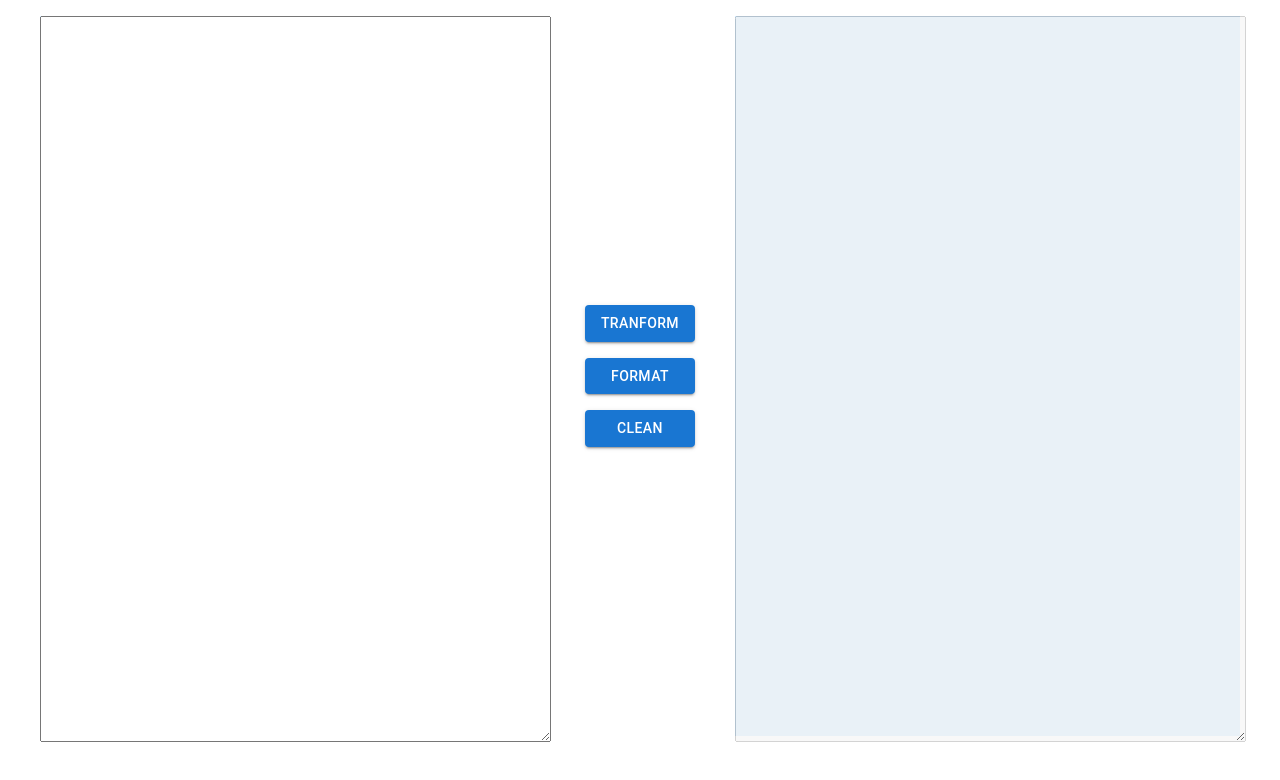
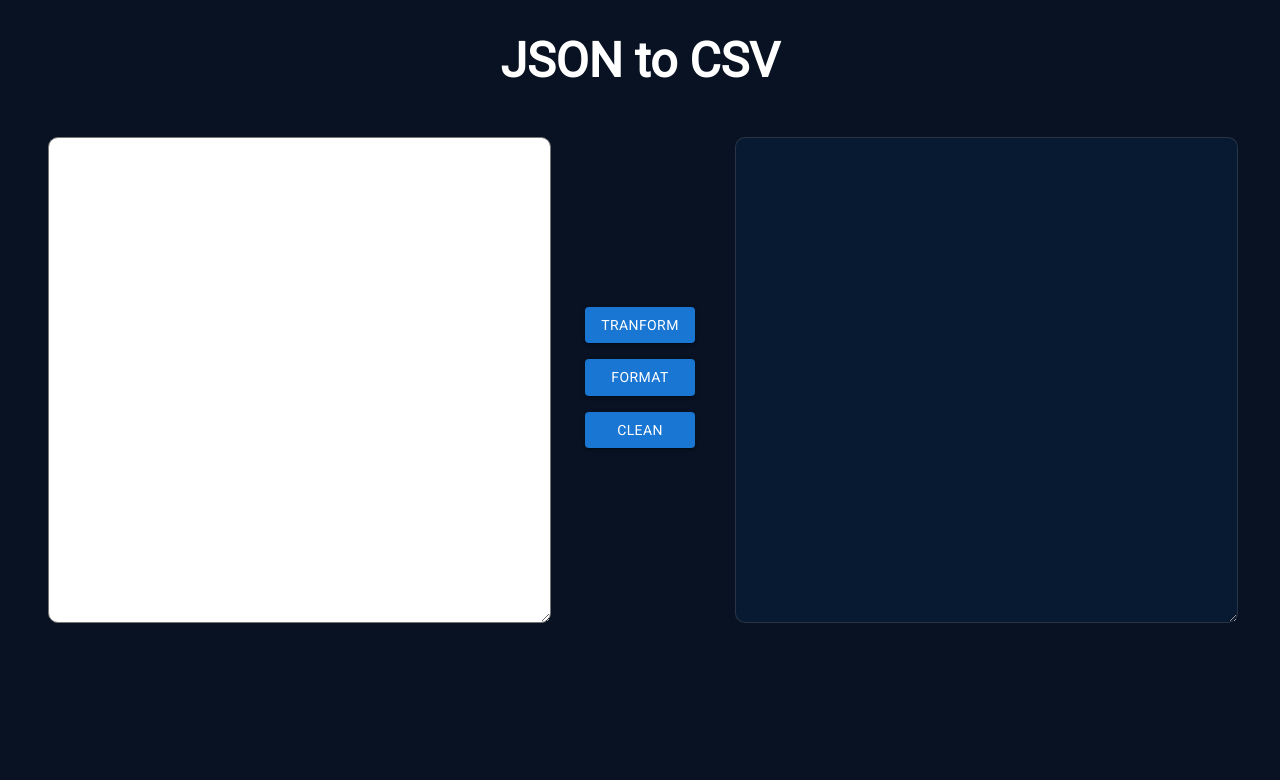
Before and after one commit to GildaRivera/jsontocsv, a React (Create React App) app: page / in a window 1280 px wide. Shown: the top 780 px of the page. Built offline with nearby package versions, Linux system fonts and the light colour scheme.

Commit message:
feat: changing styles

```diff
--- a/public/index.html
+++ b/public/index.html
@@ -24,6 +24,9 @@
       work correctly both with client-side routing and a non-root public URL.
       Learn how to configure a non-root public URL by running `npm run build`.
     -->
+    <link rel="preconnect" href="https://fonts.googleapis.com">
+<link rel="preconnect" href="https://fonts.gstatic.com" crossorigin>
+<link href="https://fonts.googleapis.com/css2?family=Roboto:ital,wght@0,400;1,300&display=swap" rel="stylesheet">
     <title>React App</title>
   </head>
   <body>
--- a/src/App.js
+++ b/src/App.js
@@ -2,14 +2,15 @@ import logo from "./logo.svg";
 import "./App.css";
 import { Button, Container, TextField } from "@mui/material";
 import { Box } from "@mui/system";
-import { useState } from "react";
+import { useRef, useState } from "react";
 
 function App() {
   const [csv, setCSV] = useState([]);
-  const [jsonA, setJsonA] = useState()
+  const [jsonA, setJsonA] = useState();
+  const jsonInput = useRef();
+  const csvInput = useRef();
   const handleConvet = (arr) => {
     const array = [Object.keys(arr[0])].concat(arr);
-
     return array
       .map((it) => {
         return Object.values(it).toString();
@@ -19,23 +20,41 @@ function App() {
   const convert = () => {
     setCSV(handleConvet(jsonA));
   };
-  const handleChange = (e)=>{
- console.log( JSON.parse(e.target.value), )
-    //  Array.from(e.target.value)
-setJsonA(JSON.parse(e.target.value))
-  }
+  const handleChange = (e) => {
+    try {
+      setJsonA(JSON.parse(e.target.value));
+    } catch (e) {}
+  };
+  const handleClean = () => {
+    jsonInput.current.value = "";
+    csvInput.current.value = "";
+    setCSV();
+    setJsonA();
+    //setFormat();
+  };
+  const handleFormat = (e) => {
+    //setFormat(JSON.stringify(jsonA, null, 2));
+    jsonInput.current.value = JSON.stringify(jsonA, null, 2);
+  };
   return (
+    <>
+    <h1 class="title is-size-1" style={{textAlign:"center", color:"white"}}>JSON to CSV</h1>
+
     <div style={{ display: "flex" }}>
-      <Container maxWidth="sm" sx={{ height: "90vh", margin: "2vh" }}>
+      <Container maxWidth="sm" sx={{ height: "60vh", margin: "2vh" }}>
         <Box
           sx={{
-            bgcolor: "#cfe8fc",
+
             height: "100vh",
             position: "relative",
             height: "100%",
           }}
         >
-          <textarea onChange={handleChange} style={{"height":"100%", "width":"100%"}}/>
+          <textarea
+            onChange={handleChange}
+            ref={jsonInput}
+            style={{ height: "100%", width: "100%", borderRadius:"10px", backgroundColor:"#white",color:"#1976d2", fontSize:"larger" }}
+          />
         </Box>
       </Container>
       <div
@@ -49,24 +68,35 @@ setJsonA(JSON.parse(e.target.value))
         <Button variant="contained" sx={{ margin: "2vh 0" }} onClick={convert}>
           Tranform
         </Button>
-        <Button variant="contained">Format</Button>
-        <Button variant="contained" sx={{ margin: "2vh 0" }}>
+        <Button variant="contained" onClick={handleFormat} sx={{   }}>
+          Format
+        </Button>
+        <Button
+          variant="contained"
+          sx={{ margin: "2vh 0" }}
+          onClick={handleClean}
+        >
           Clean
         </Button>
       </div>
-      <Container maxWidth="sm" sx={{ height: "90vh", margin: "2vh" }}>
+      <Container maxWidth="sm" sx={{ height: "60vh", margin: "2vh" }}>
         <Box
           sx={{
-            bgcolor: "#cfe8fc",
+
             height: "100vh",
             position: "relative",
             height: "100%",
           }}
         >
-          <textarea value={csv} disabled style={{"height":"100%", "width":"100%"}}/>
+          <textarea
+            value={csv}
+            ref={csvInput}
+            disabled
+            style={{ height: "100%", width: "100%",borderRadius:"10px", backgroundColor:"rgb(0 142 255 / 7%)", color:"#1976d2", fontSize:"larger" }}
+          />
         </Box>
       </Container>
-    </div>
+    </div>    </>
   );
 }
 
--- a/src/index.css
+++ b/src/index.css
@@ -1,13 +1,8 @@
-body {
-  margin: 0;
-  font-family: -apple-system, BlinkMacSystemFont, 'Segoe UI', 'Roboto', 'Oxygen',
-    'Ubuntu', 'Cantarell', 'Fira Sans', 'Droid Sans', 'Helvetica Neue',
-    sans-serif;
-  -webkit-font-smoothing: antialiased;
-  -moz-osx-font-smoothing: grayscale;
+body{
+  font-family: 'Roboto', sans-serif;
+  background-color: #081222;
 }
-
-code {
-  font-family: source-code-pro, Menlo, Monaco, Consolas, 'Courier New',
-    monospace;
+h1{
+  font-weight: bold;
+  font-size:3rem
 }
```
